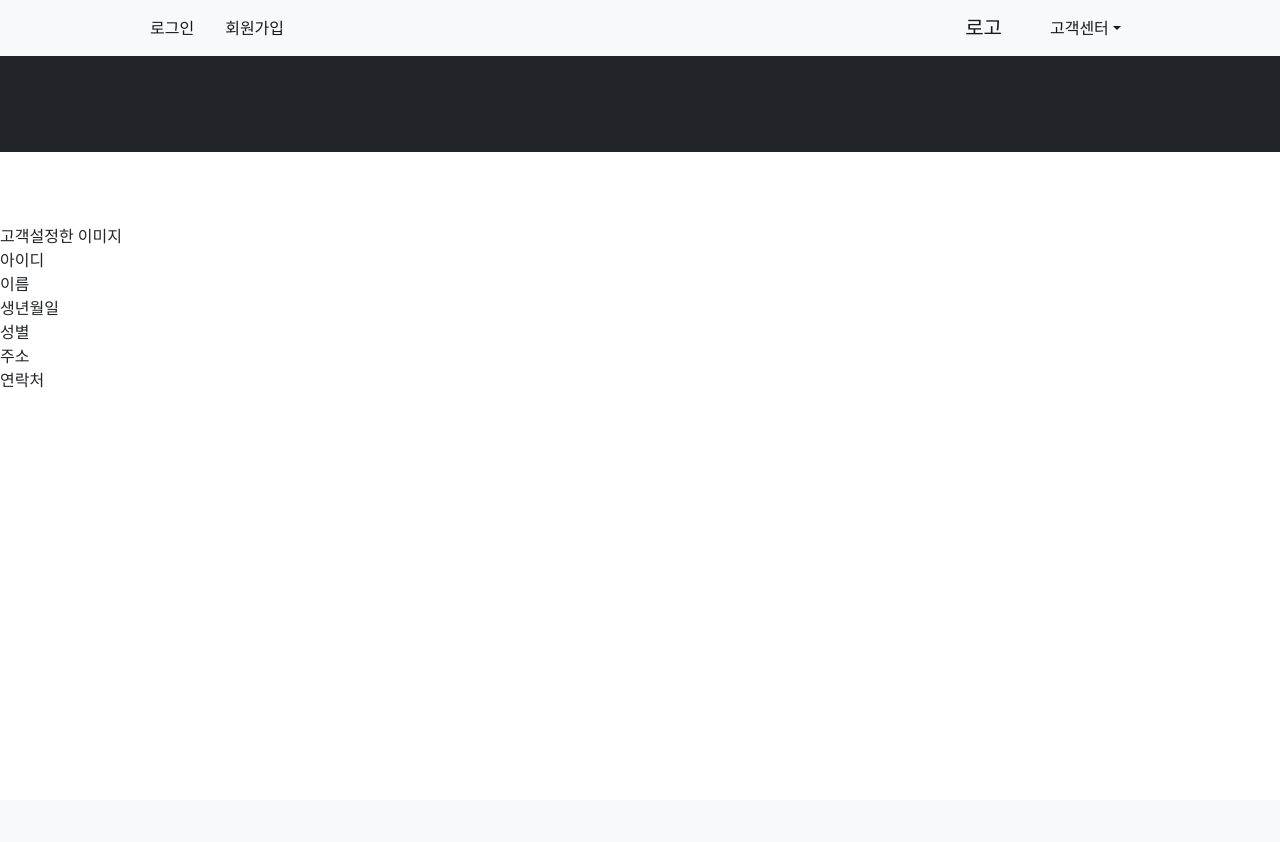
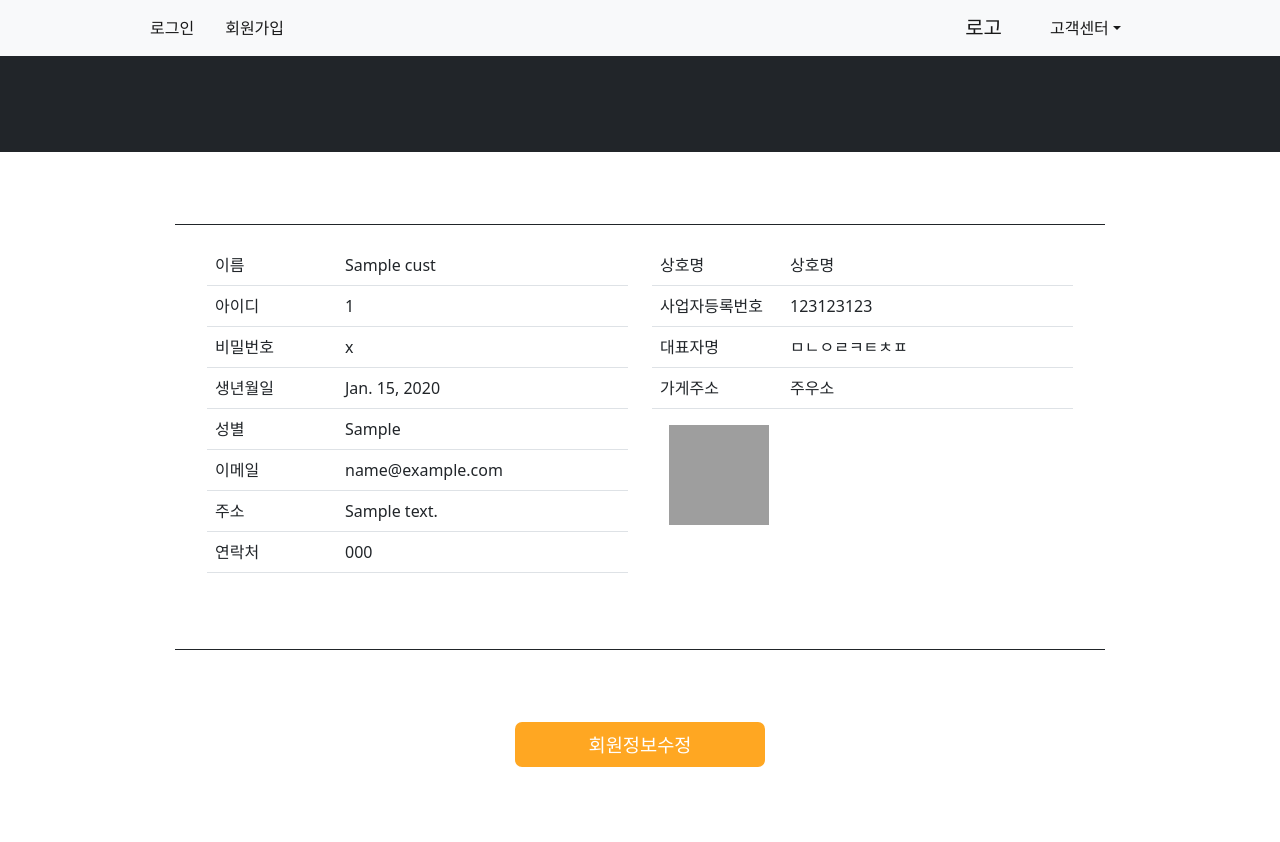
Before and after one commit to sojm120/Iot2022project_20220307, a Django app: template templates/profileupdate.html in a window 1280 px wide. Before the commit the page ends 388 px from the top, so only its background shows below. Run offline with Django 4.2, Linux system fonts and the light colour scheme; the template is opened without the code that fills it: values that come from a table or form of the project are taken from there, others are empty; tables that the repository leaves empty hold one stand-in row (values such as "Sample post"); some libraries are stand-ins or nearby versions; grey boxes are pictures that could not be loaded.

Commit message:
03161620

```diff
--- a/templates/home.html
+++ b/templates/home.html
@@ -21,7 +21,7 @@
                 {% if request.session.sessionid == None %}
                     <span></span>
                 {% else %}
-                    <span class="badge bg-dark text-white ms-1 rounded-pill"><a href="/profile" style="color:white; text-decoration:none">프로필 사진</a></span>&nbsp;&nbsp;
+                    <span class="badge bg-dark text-white ms-1 rounded-pill" style="width:100px; height:24px;"><a href="/profile" style="color:white; text-decoration:none; vertical-align:middle;">프로필사진</a></span>&nbsp;&nbsp;
                     <span>{{request.session.sessionid}}</span>
                 {% endif %}
 <!--                <a class="navbar-brand" href="#!">프로필 사진</a>-->
--- a/templates/login.html
+++ b/templates/login.html
@@ -21,8 +21,8 @@
                 {% if request.session.sessionid == None %}
                     <span></span>
                 {% else %}
-                    <span class="badge bg-dark text-white ms-1 rounded-pill"><a href="/profile" style="color:white; text-decoration:none">프로필 사진</a></span>&nbsp;&nbsp;
-                    <span>{{request.session.sessionid}}</span>
+                    <span class="badge bg-dark text-white ms-1 rounded-pill" style="width:100px; height:24px;"><a href="/profile" style="color:white; text-decoration:none; vertical-align:middle;">프로필사진</a></span>&nbsp;&nbsp;
+                    <span>{{Cust.id}}</span>
                 {% endif %}
 <!--                <a class="navbar-brand" href="#!">프로필 사진</a>-->
                 <button class="navbar-toggler" type="button" data-bs-toggle="collapse" data-bs-target="#navbarSupportedContent" aria-controls="navbarSupportedContent" aria-expanded="false" aria-label="Toggle navigation"><span class="navbar-toggler-icon"></span></button>
@@ -89,7 +89,6 @@
                 <div class="input-box">
                     <input id="custid" type="text" name="custid" placeholder="아이디" autocomplete="off">
                     <label for="custid">아이디</label>
-                    <span class="errorbox"></span>
                     <div class="p-1" style="text-align:right">
                         <button class="forgot" id="forgotid" style="text-align:right; width:85px;">아이디찾기</button>
                     </div>
@@ -97,7 +96,6 @@
                 <div class="input-box">
                     <input id="custpw" type="password" name="custpw" placeholder="비밀번호" autocomplete="off">
                     <label for="custpw">비밀번호</label>
-                    <span class="errorbox"></span>
                     <div class="p-1" style="text-align:right">
                         <button class="forgot" id="forgotpw" style="text-align:right; width:85px;">비밀번호찾기</button>
                     </div>
--- a/templates/loginfail.html
+++ /dev/null
@@ -1,5 +0,0 @@
-<section>
-    <h1>LOGIN FAIL</h1>
-
-
-</section>
--- a/templates/loginok.html
+++ /dev/null
@@ -1,5 +0,0 @@
-<section>
-    <h1>LOGIN OK</h1>
-
-
-</section>
--- a/templates/profileupdate.html
+++ b/templates/profileupdate.html
@@ -59,17 +59,87 @@
         <header class="bg-dark py-5">
         </header>
         <br><br><br>
-        <div>고객설정한 이미지</div>
-        <div>아이디</div>
-        <div>이름</div>
-        <div>생년월일</div>
-        <div>성별</div>
-        <div>주소</div>
-        <div>연락처</div>
+        <div class="container" align="center">
+            <div class="row col-xs-10 col-sm-10 col-md-4 col-lg-10 col-xs-offset-0 col-sm-offset-0 col-md-offset-3 col-lg-offset-3 toppad" style="padding:10px; background:#fff; border-top:solid; border-bottom:solid; border-width:1px;">
+                <div class="panel panel-info" style="padding-bottom:40px;">
+                    {% for Cust in profile %}
+                    <div class="panel-heading">
 
+                    </div>
+                    <div class="panel-body">
+
+                        <div class="row" style="padding:10px;">
+                            <div id="profile" name="profile" class="col-md-6 col-lg-6">
+                                <table class="table table-user-information">
+                                    <tbody style="text-align:left;">
+                                        <tr>
+                                            <td style="width:130px;">이름</td>
+                                            <td>{{Cust.name}}</td>
+                                        </tr>
+                                        <tr>
+                                            <td>아이디</td>
+                                            <td>{{Cust.id}}</td>
+                                        </tr>
+                                        <tr>
+                                            <td>비밀번호</td>
+                                            <td>{{Cust.pwd}}</td>
+                                        </tr>
+                                        <tr>
+                                            <td>생년월일</td>
+                                            <td>{{Cust.birth}}</td>
+                                        </tr>
+                                        <tr>
+                                            <td>성별</td>
+                                            <td>{{Cust.gender}}</td>
+                                        </tr>
+                                        <tr>
+                                            <td>이메일</td>
+                                            <td>{{Cust.email}}</td>
+                                        </tr>
+                                        <tr>
+                                            <td>주소</td>
+                                            <td>{{Cust.address}}</td>
+                                        </tr>
+                                        <tr>
+                                            <td>연락처</td>
+                                            <td>{{Cust.phone}}</td>
+                                        </tr>
+
+                                    </tbody>
+                                </table>
+                            </div>
+                            <div class="col-md-6 col-lg-6">
+
+                                <table class="table table-user-information" style="text-align:left;">
+                                    <tr>
+                                        <td style="width:130px;">상호명</td>
+                                        <td>상호명</td>
+                                    </tr>
+                                    <tr>
+                                        <td>사업자등록번호</td>
+                                        <td>123123123</td>
+                                    </tr>
+                                    <tr>
+                                        <td>대표자명</td>
+                                        <td>ㅁㄴㅇㄹㅋㅌㅊㅍ</td>
+                                    </tr>
+                                    <tr>
+                                        <td>가게주소</td>
+                                        <td>주우소</td>
+                                    </tr>
+                                </table>
+                                <div style="text-align:left;">&nbsp; &nbsp; <img src="empty" style="width:100px; height:100px;"></div>
+                            </div>
+                        </div>
+                        {% endfor %}
+                    </div>
+                </div>
+            </div>
+        </div>
         <br><br><br>
+        <form style="position:absolute; left:50%; transform:translateX(-50%); text-align:center;">
+            <input type="button" onclick="location.href='profileupdate'" style="font-size:14pt; border:none; width:250px; height:45px; border-radius:7px; background-color:#FFA722; color:white; " value="회원정보수정">
+        </form>
+        <br><br><br><br><br>
     </body>
 </html>
-
-
-<!--&#45;&#45;&#45;&#45;&#45;&#45;&#45;&#45;&#45;&#45;   ctrl + /     -->
```
Also changed, not shown: templates/ownerupdate.html (deleted, +0 -75 lines), templates/profile.html (+17 -16 lines), templates/register.html (+5 -4 lines), web/views.py (+22 -13 lines).
